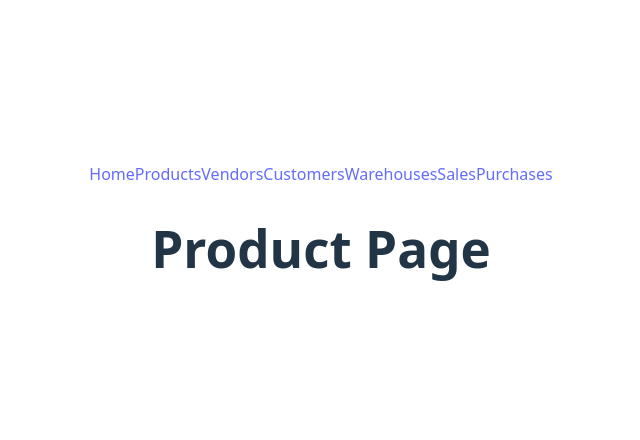
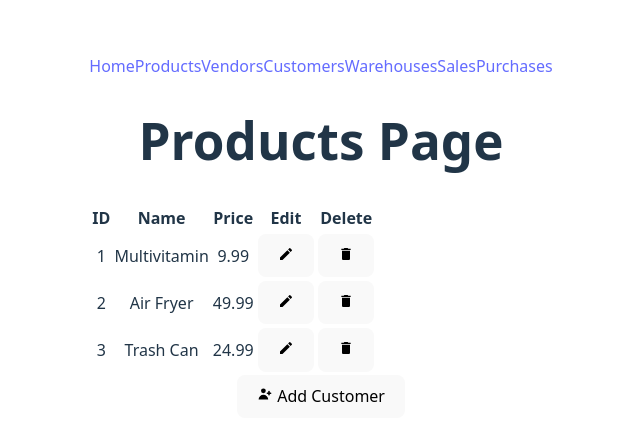
Before and after one commit to gunnarrl/coalition-warehouse, a React app in the folder frontend/: page /products in a window 1280 px wide. Shown: the part 164-604 px from the top of the page, without its empty margins (319-959 px from the left). Built offline with nearby package versions, Linux system fonts and the light colour scheme; the HTML template or start-up script is replaced by a standard one.

Commit message:
Products page done (reused customers page code)

```diff
--- a/frontend/src/components/Dropdown.jsx
+++ b/frontend/src/components/Dropdown.jsx
@@ -29,8 +29,6 @@ const Dropdown = ({ label, name, options, valueKey, labelKey, selectedValue, onC
                 isClearable
                 isSearchable
             />
-            <input type="hidden" name={name} value={selectedValue || ''} />
-            {/* Hidden input to include the selected value in form submissions */}
         </div>
     );
 };
--- a/frontend/src/pages/ProductPage.jsx
+++ b/frontend/src/pages/ProductPage.jsx
@@ -1,9 +1,78 @@
 import React from 'react';
+import SimpleTable from '../components/SimpleTable';
+import { HiUserAdd } from "react-icons/hi";
+import PopupForm from '../components/PopupForm';
+
+// Much of the code is reused from CustomerPage, but adapted for products.
+// The main differences are the fields we display and edit, and the API endpoints we would call (not implemented yet).
+const products = [
+    // customerName will be the combination of fname and lname in the DB. For processing, we can split it back into fname/lname when sending to the API
+    { productId: 1, productName: 'Multivitamin', listCost: 9.99 },
+    { productId: 2, productName: 'Air Fryer', listCost: 49.99 },
+    { productId: 3, productName: 'Trash Can', listCost: 24.99 },
+];
 
 const ProductPage = () => {
+    const [isPopupOpen, setIsPopupOpen] = React.useState(false);
+    const [currentRow, setCurrentRow] = React.useState(null);
+
+    // Columns for the SimpleTable, maps the DB fields to user-friendly names
+    const columns = [
+        { key: 'productId', label: 'ID' },
+        { key: 'productName', label: 'Name' },
+        { key: 'listCost', label: 'Price' },
+    ];
+
+    // TODO: Implement API calls for edit, add, delete, then refresh the displayed data.
+    const handleEdit = (row) => {
+        setCurrentRow(row);
+        setIsPopupOpen(true);
+    };
+
+    const handleAdd = () => {
+        setCurrentRow(null);
+        setIsPopupOpen(true);
+    };
+
+    const handleDelete = (row) => {
+        if (window.confirm(`Are you sure you want to delete ${row.customerName}?`)) {
+            console.log("Deleting ID:", row.customerId);
+        }
+    };
+
     return (
         <div>
-            <h1>Product Page</h1>
+            <h1>Products Page</h1>
+            <SimpleTable
+                data={products}
+                columns={columns}
+                onEdit={handleEdit}
+                onDelete={handleDelete}
+            />
+            <button onClick={handleAdd}>
+                <HiUserAdd /> Add Customer
+            </button>
+            <PopupForm
+                isOpen={isPopupOpen}
+                onClose={() => setIsPopupOpen(false)}
+                title={currentRow ? 'Edit Product' : 'Add Product'}
+            >
+                <form>
+                    <label>Name:</label>
+                    <input
+                        type="text"
+                        defaultValue={currentRow?.productName || ''}
+                        name="ProductName"
+                    />
+                    <label>Price:</label>
+                    <input
+                        type="text"
+                        defaultValue={currentRow?.listCost || ''}
+                        name="listCost"
+                    />
+                    <button type="submit">Submit</button>
+                </form>
+            </PopupForm>
         </div>
     );
 }
```
